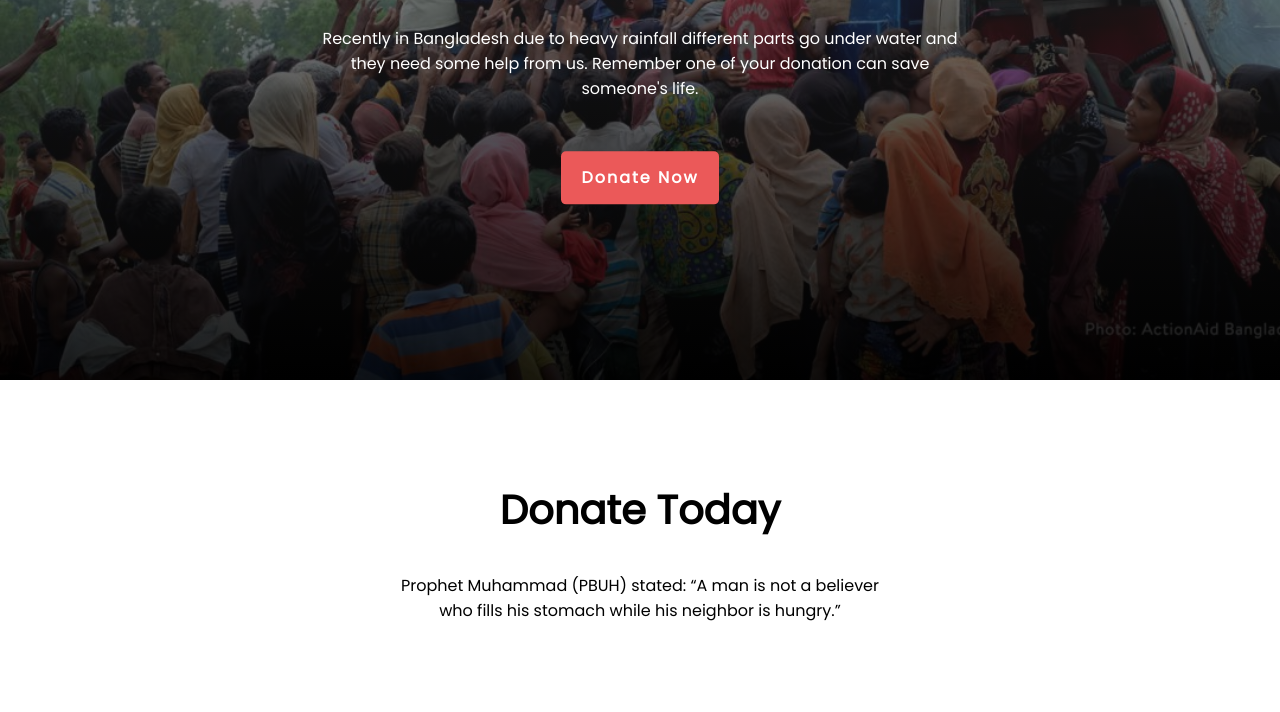
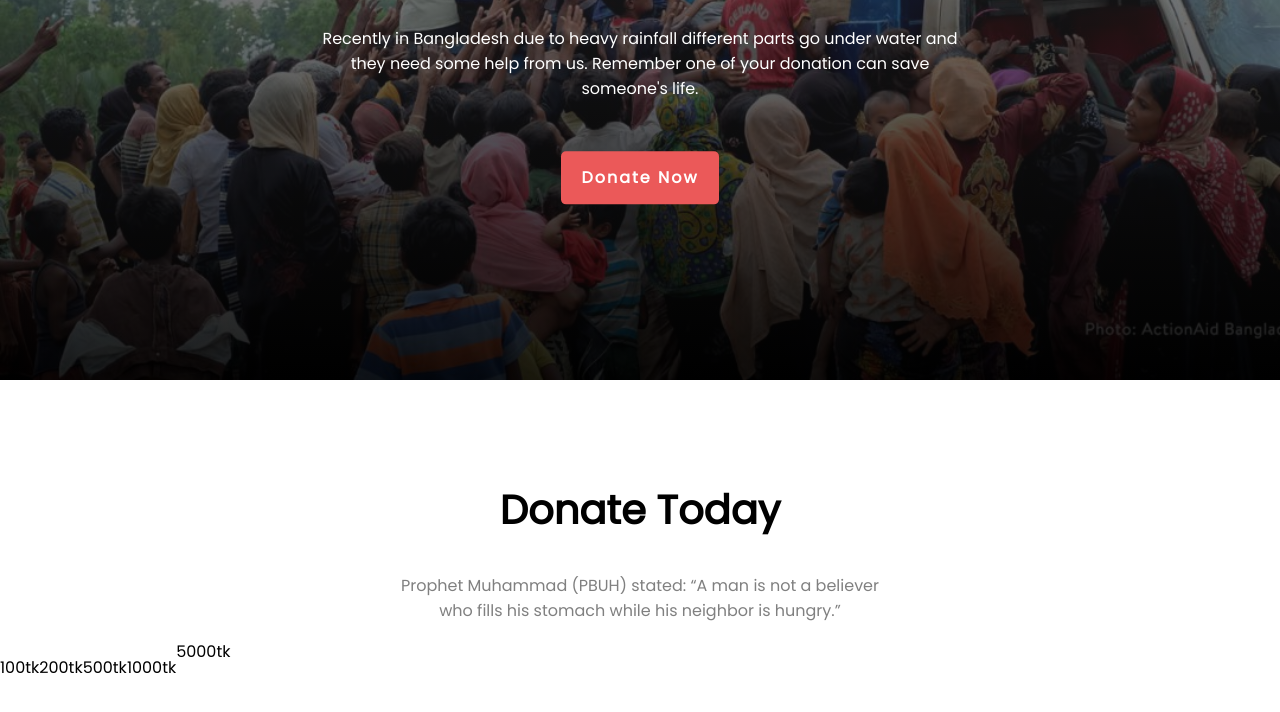
Before and after one commit to saadi001/charity-work, a plain HTML site: page index.html in a window 1280 px wide. Shown: the part 420-1132 px from the top of the page. Drawn offline with Linux system fonts and the light colour scheme.

Commit message:
some money div added

```diff
--- a/index.html
+++ b/index.html
@@ -26,6 +26,23 @@
             <h2 class="headline">Donate Today</h2>
             <p>Prophet Muhammad (PBUH) stated: “A man is not a believer who fills his stomach while his neighbor is hungry.”</p>
         </div>
+        <div class="money-amount">
+            <div>
+                <p>100tk</p>
+            </div>
+            <div>
+                <p>200tk</p>
+            </div>
+            <div>
+                <p>500tk</p>
+            </div>
+            <div>
+                <p>1000tk</p>
+            </div>
+            <div>
+                5000tk
+            </div>
+        </div>
     </section>
 </body>
 </html>
--- a/style.css
+++ b/style.css
@@ -50,5 +50,10 @@ section{
 }
 .donate-today h2{
     font-size: 40px;
-
 }
+.donate-today p{
+    color: gray;
+}
+.money-amount{
+    display: flex;
+}
```
